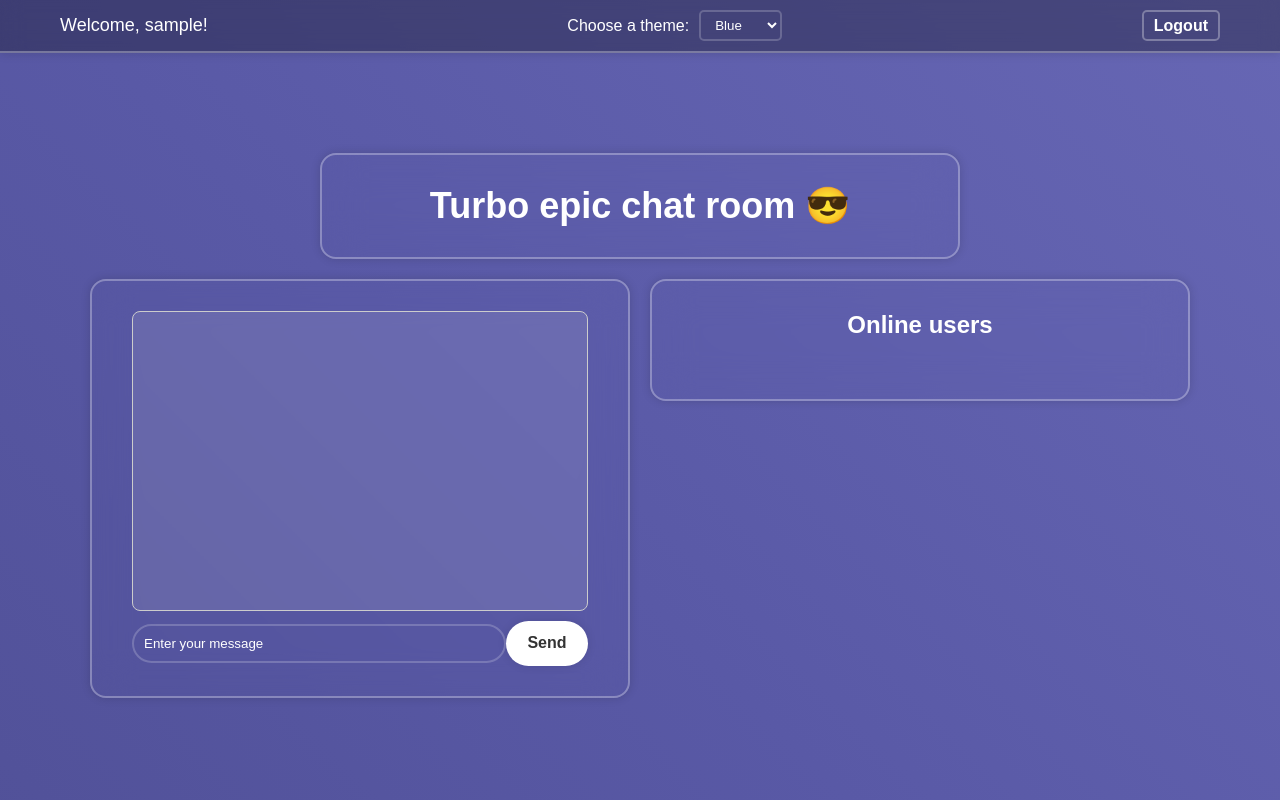
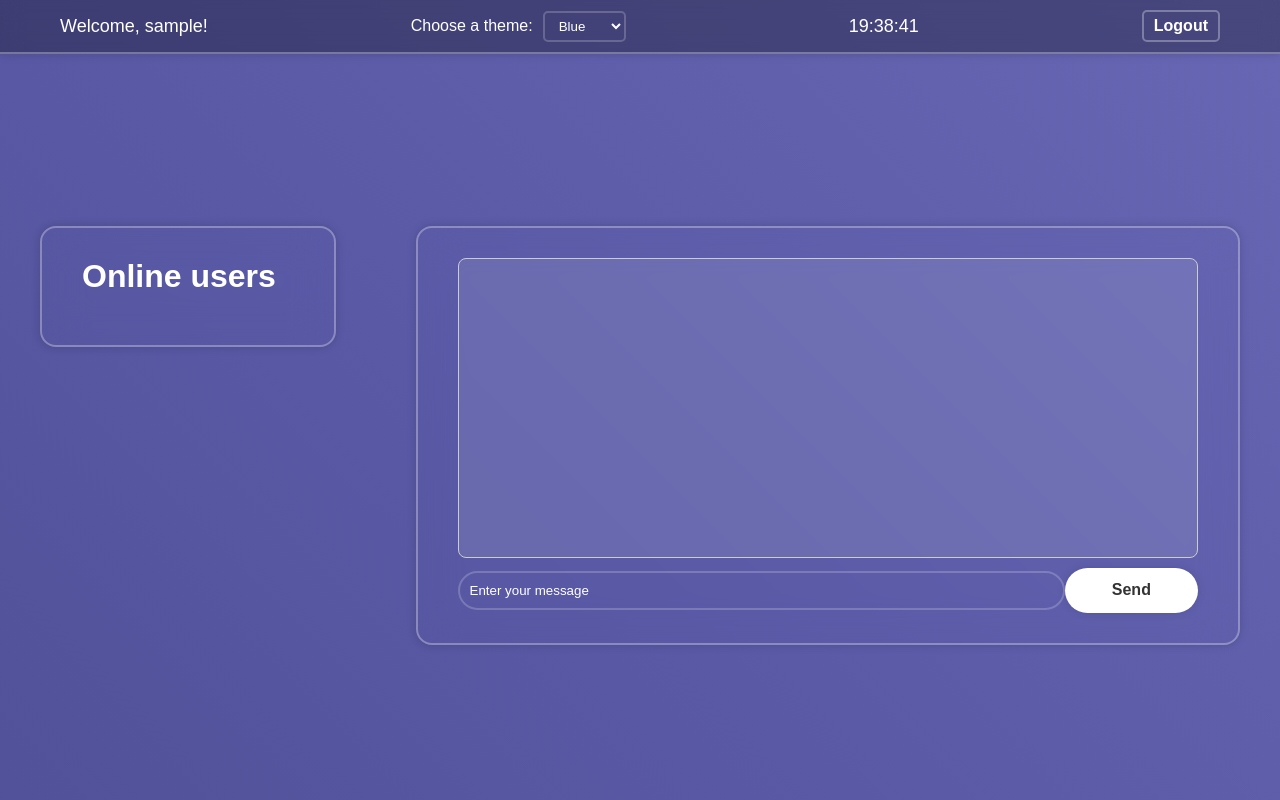
Before and after one commit to ksadowy/ChatApp, a Flask app: template templates/index.html in a window 1280 px wide. Run offline with Flask 3, Linux system fonts and the light colour scheme; the template is opened without the code that fills it: most values are stand-ins (such as "Sample title", 1, 10 or a date in 2020); some libraries are stand-ins or nearby versions.

Commit message:
server messages, digital clock, doublesend fix

```diff
--- a/app.py
+++ b/app.py
@@ -150,9 +150,11 @@ def handle_join(data=None):
         username = current_user.username
         session['username'] = username
     join_room('chatroom')
-    send({'msg': f"{username} has entered the room."}, room='chatroom')
+    system_message = f"{username} has entered the room."
+    send({'msg': system_message, 'username': 'System', 'type': 'system'}, room='chatroom')
     active_users = get_active_users()
     socketio.emit('activeUsers', active_users, room='chatroom')
+
 
 # Receiving messages from user, and delivering it to the rest
 @socketio.on('message')
--- a/static/css/chat.css
+++ b/static/css/chat.css
@@ -57,6 +57,18 @@
     color: #fff;
 }
 
+.navbar-item, .logout-link {
+    margin-left: 20px;
+    display: flex;
+    align-items: center;
+}
+
+#clock {
+    font-size: 18px;
+    color: #fff;
+}
+
+
 .logout-link a {
     color: #fff;
     text-decoration: none;
@@ -71,7 +83,6 @@
     background-color: #fff;
     color: #333;
 }
-
 
 body {
     padding-top: 70px;
@@ -136,10 +147,16 @@ body.purple-theme .message.received {
     color: #333;
 }
 
+.chat-container {
+    display: flex;
+    justify-content: center;
+    align-items: flex-start;
+    width: 100%;
+    max-width: 1200px;
+    margin-top: 20px;
+}
 
-
-.wrapper-title {
-    width: 50%;
+.wrapper {
     background: transparent;
     border: 2px solid rgba(255, 255, 255, .3);
     backdrop-filter: blur(20px);
@@ -147,43 +164,16 @@ body.purple-theme .message.received {
     color: #fff;
     border-radius: 16px;
     padding: 30px 40px;
-    text-align: center;
     margin-bottom: 20px;
 }
 
-.wrapper-title h1 {
-    font-size: 36px;
+.online-users-wrapper {
+    width: 25%;
+    margin-right: 80px;
 }
 
-.chat-container {
-    display: flex;
-    justify-content: center;
-    align-items: flex-start;
-    width: 100%;
-    max-width: 1200px;
-}
-
-.wrapper {
-    width: 45%;
-    background: transparent;
-    border: 2px solid rgba(255, 255, 255, .3);
-    backdrop-filter: blur(20px);
-    box-shadow: 0 0 10px rgba(0, 0, 0, .15);
-    color: #fff;
-    border-radius: 16px;
-    padding: 30px 40px;
-    margin-right: 20px;
-    margin-bottom: 20px;
-}
-
-.wrapper:last-child {
-    margin-right: 0;
-}
-
-.wrapper h1 {
-    font-size: 24px;
-    margin-bottom: 10px;
-    text-align: center;
+.messages-wrapper {
+    width: 70%;
 }
 
 #messages {
@@ -220,6 +210,20 @@ body.purple-theme .message.received {
     margin-right: auto;
     text-align: left;
 }
+
+.message.system {
+    background-color: #f1f1f1;
+    color: #666;
+    font-style: italic;
+    text-align: center;
+    padding: 8px 12px;
+    margin-bottom: 10px;
+    border-radius: 12px;
+    max-width: 75%;
+    margin-left: auto;
+    margin-right: auto;
+}
+
 
 .input-container {
     display: flex;
@@ -263,6 +267,21 @@ button {
     margin-bottom: 5px;
 }
 
+/* Custom scrollbar */
+#messages::-webkit-scrollbar {
+    width: 10px;
+}
+
+#messages::-webkit-scrollbar-track {
+    background: rgba(255, 255, 255, 0.1);
+    border-radius: 10px;
+}
+
+#messages::-webkit-scrollbar-thumb {
+    background: rgba(255, 255, 255, 0.3);
+    border-radius: 10px;
+}
+
 @keyframes color {
     0% {
         background-position: 0 50%;
--- a/static/css/register.css
+++ b/static/css/register.css
@@ -123,7 +123,7 @@ body {
 }
 
 .flashes li {
-    background-color: rgba(255, 0, 0, 0.7);
+    background-color: rgba(52, 78, 172, 0.7);
     color: #fff;
     padding: 10px;
     margin: 5px 0;
--- a/templates/index.html
+++ b/templates/index.html
@@ -21,27 +21,25 @@
                     <option value="purple">Purple</option>
                 </select>
             </div>
+            <div id="clock" class="navbar-item"></div> <!-- Clock here -->
             <div class="logout-link">
                 <a href="{{ url_for('logout') }}">Logout</a>
             </div>
+        </div>
     </nav>
 
-    <div class="wrapper-title">
-        <h1>Turbo epic chat room 😎</h1>
+    <div class="chat-container">
+        <div class="wrapper online-users-wrapper">
+            <h1>Online users</h1>
+            <div id="online-users"></div>
         </div>
 
-    <div class="chat-container">
-        <div class="wrapper">
+        <div class="wrapper messages-wrapper">
             <div id="messages"></div>
             <div class="input-container">
                 <input type="text" id="message-input" placeholder="Enter your message">
                 <button onclick="sendMessage()">Send</button>
             </div>
-        </div>
-
-        <div class="wrapper">
-            <h1>Online users</h1>
-            <div id="online-users"></div>
         </div>
     </div>
 
@@ -58,6 +56,9 @@
         });
 
         socket.on('message', function(data) {
+            if (data.type === 'system') {
+                $('#messages').append(`<div class="message system"><em>${data.msg}</em></div>`);
+            } else {
                 console.log("Received encrypted message:", data.msg);
                 decryptAES(data.msg).then(decryptedMessage => {
                     console.log("Decrypted message:", decryptedMessage);
@@ -68,15 +69,8 @@
                 }).catch(error => {
                     console.error('Decryption error:', error);
                 });
+            }
         });
-        /*
-        socket.on('activeUsers', function(users) {
-            $('#online-users').empty();
-            users.forEach(user => {
-                $('#online-users').append(`<p>${user}</p>`);
-            });
-        });
-        */
 
         socket.on('activeUsers', function(users) {
             const userList = users.join(', ');
@@ -93,6 +87,12 @@
                 $('#message-input').val('');
             }
         }
+
+        document.getElementById('message-input').addEventListener('keypress', function(e) {
+            if (e.key === 'Enter') {
+                sendMessage();
+            }
+        });
 
         async function importAESKey() {
             const keyMaterial = new TextEncoder().encode('secret_aes_key');
@@ -116,6 +116,10 @@
             }
 
             const encryptedBytes = hexToBytes(encryptedHex);
+            if (encryptedBytes.length < 16) {
+                throw new Error("Invalid encrypted message length");
+            }
+
             const iv = encryptedBytes.slice(0, 16);
             const ct = encryptedBytes.slice(16);
 
@@ -128,6 +132,7 @@
     return new TextDecoder().decode(decrypted);
 }
 
+
         function hexToBytes(hex) {
             const bytes = [];
             for (let c = 0; c < hex.length; c += 2) {
@@ -135,7 +140,6 @@
             }
             return new Uint8Array(bytes);
         }
-
 
         function changeTheme() {
             const theme = document.getElementById('theme').value;
@@ -154,8 +158,19 @@
 
         document.addEventListener('DOMContentLoaded', (event) => {
             document.body.classList.add('blue-theme');
+            startClock();
         });
 
+        function startClock() {
+            const clock = document.getElementById('clock');
+            setInterval(() => {
+                const now = new Date();
+                const hours = String(now.getHours()).padStart(2, '0');
+                const minutes = String(now.getMinutes()).padStart(2, '0');
+                const seconds = String(now.getSeconds()).padStart(2, '0');
+                clock.textContent = `${hours}:${minutes}:${seconds}`;
+            }, 1000);
+        }
     </script>
 </body>
 </html>
--- a/templates/register.html
+++ b/templates/register.html
@@ -9,7 +9,6 @@
     <div class="wrapper">
         <form method="POST" action="{{ url_for('register') }}">
             <h1>Sign Up</h1>
-            <!--
             {% with messages = get_flashed_messages(with_categories=true) %}
                 {% if messages %}
                     <ul class="flashes">
@@ -19,7 +18,6 @@
                     </ul>
                 {% endif %}
             {% endwith %}
-                -->
             <div class="input-box">
                 <input type="text" id="username" name="username" placeholder="Username" required>
             </div>
```
Also changed, not shown: static/css/login.css (+15 -0 lines), templates/login.html (+9 -0 lines), instance/chat.db. Lines whose indentation alone changed are shown as unchanged.
